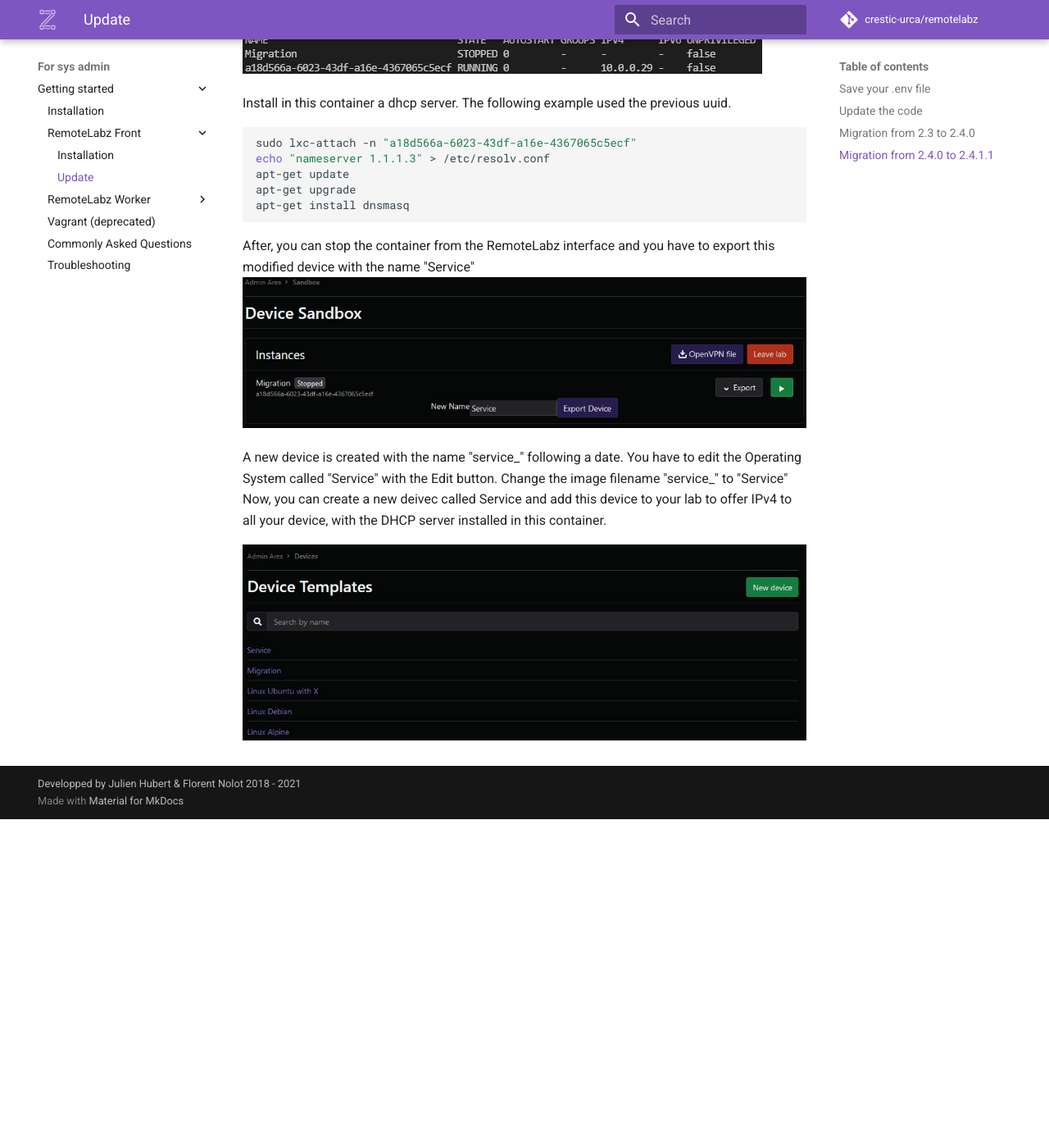
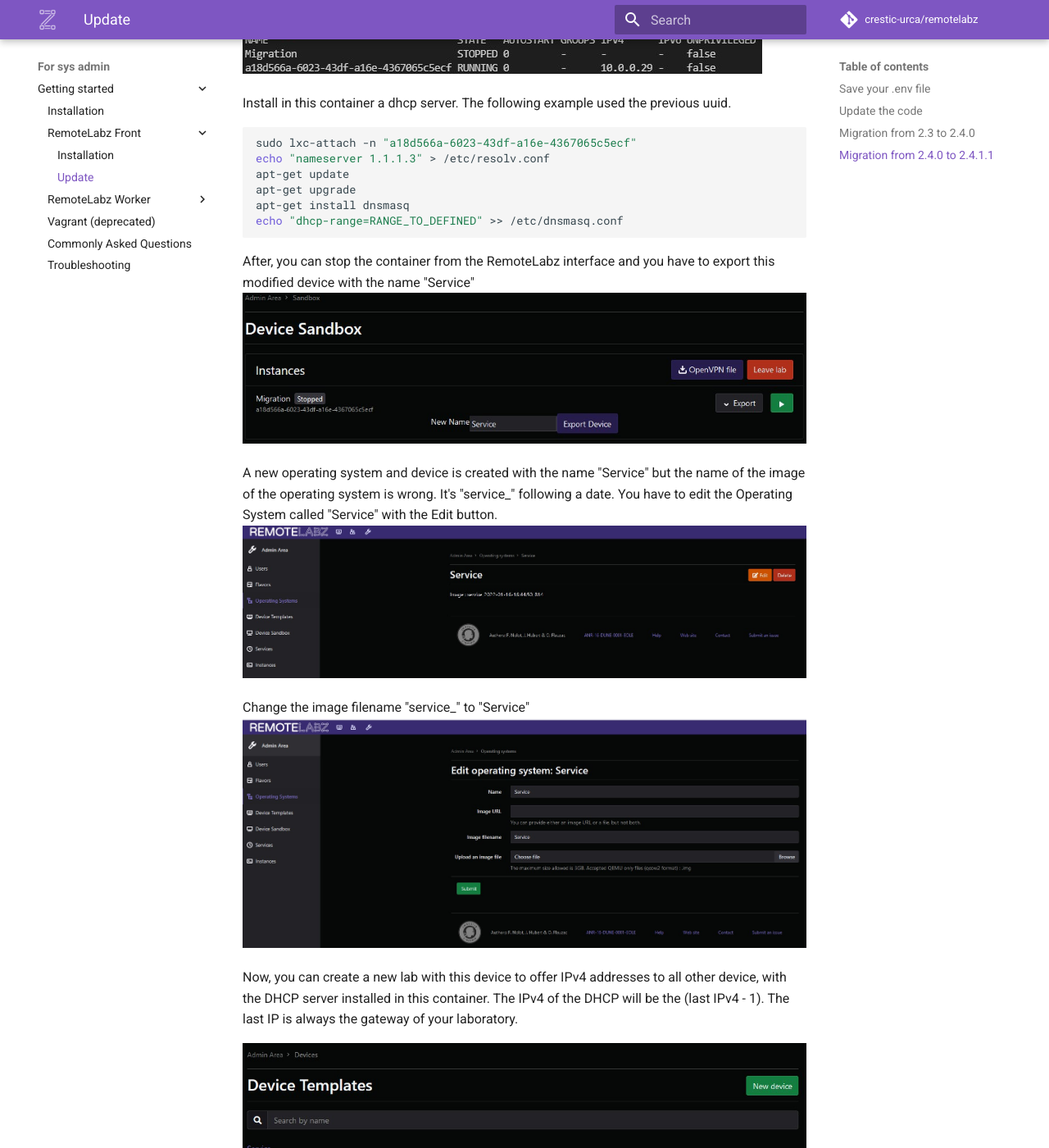
Before and after one commit to remotelabz/remotelabz-docs, an MkDocs documentation site: the page built from docs/administrators/getting-started/ubuntu-front-update.md, in a window 1280 px wide and 1400 px high, scrolled down 2228 px. Shown: the whole window at 82% size. Built offline with MkDocs 1.6.1 and Material for MkDocs 9.7.7, drawn with Linux system fonts in a browser that asks for light colours; comment, search, counter and statistics services are not loaded; before the commit the page ends 3227 px from its top, so only the background shows below that.

Commit message:
migration process to 2.4.1.1

````diff
--- a/docs/administrators/getting-started/ubuntu-front-update.md
+++ b/docs/administrators/getting-started/ubuntu-front-update.md
@@ -65,11 +65,17 @@ echo "nameserver 1.1.1.3" > /etc/resolv.conf
 apt-get update
 apt-get upgrade
 apt-get install dnsmasq
+echo "dhcp-range=RANGE_TO_DEFINED" >> /etc/dnsmasq.conf
 ```
 After, you can stop the container from the RemoteLabz interface and you have to export this modified device with the name "Service"
 ![Screenshot](/images/Migration/Migration-Export.jpg)
 
-A new device is created with the name "service_" following a date. You have to edit the Operating System called "Service" with the Edit button. Change the image filename "service_" to "Service"
-Now, you can create a new deivec called Service and add this device to your lab to offer IPv4 to all your device, with the DHCP server installed in this container.
+A new operating system and device is created with the name "Service" but the name of the image of the operating system is wrong. It's "service_" following a date. You have to edit the Operating System called "Service" with the Edit button.
+![Screenshot](/images/Migration/Migration-OS-image.jpg)
+
+Change the image filename "service_" to "Service"
+![Screenshot](/images/Migration/Migration-OS-changed.jpg)
+
+Now, you can create a new lab with this device to offer IPv4 addresses to all other device, with the DHCP server installed in this container. The IPv4 of the DHCP will be the (last IPv4 - 1). The last IP is always the gateway of your laboratory.
 
 ![Screenshot](/images/Migration/Migration-End.jpg)
````
Also changed, not shown: docs/images/Migration/Migration-OS-changed.jpg (added), docs/images/Migration/Migration-OS-image.jpg (added).
